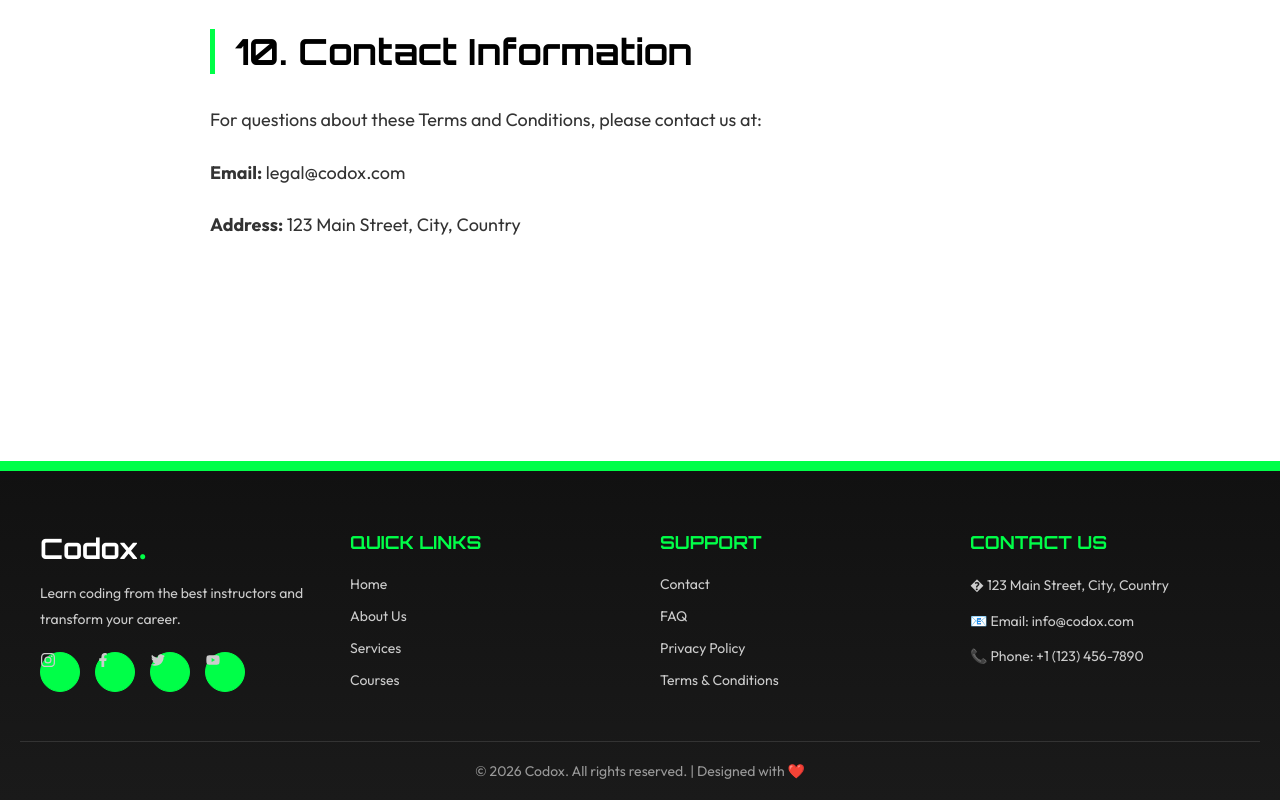
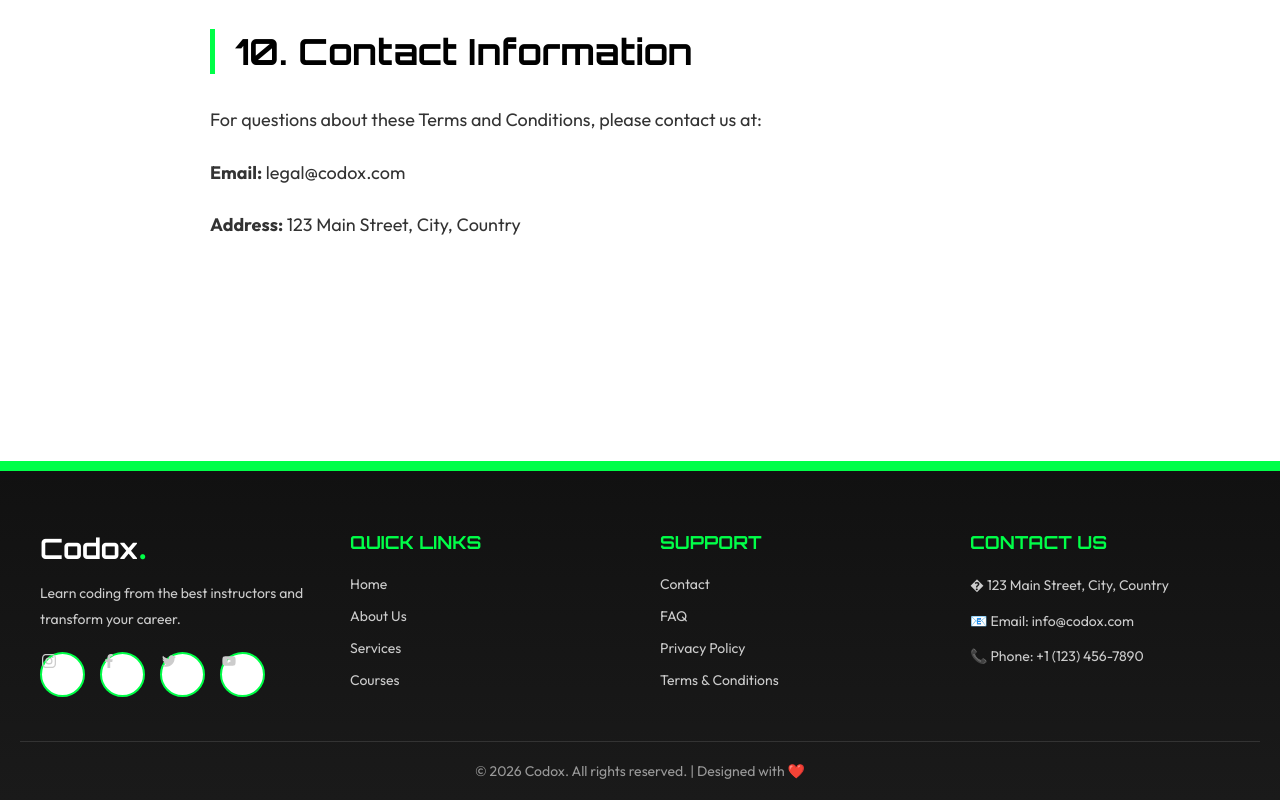
Before and after one commit to Jagdish-Giri/codox, a React app in the folder frontend/: page /terms in a window 1280 px wide. Shown: the part 2644-3444 px from the top of the page. Built offline with nearby package versions, Linux system fonts and the light colour scheme; the HTML template or start-up script is replaced by a standard one; a web font is replaced by a local one.

Commit message:
Improve social icons - white background with green border and better centering

```diff
--- a/frontend/src/components/Footer/Footer.css
+++ b/frontend/src/components/Footer/Footer.css
@@ -49,28 +49,29 @@
     display: flex;
     gap: 15px;
     margin-top: 10px;
+    align-items: center;
 }
 
 .social-icon {
-    width: 40px;
-    height: 40px;
+    width: 45px;
+    height: 45px;
     display: flex;
     align-items: center;
     justify-content: center;
-    background: #00ff48;
+    background: #ffffff;
     border-radius: 50%;
     color: #111;
     text-decoration: none;
     transition: all 0.3s ease;
-    border: 1px solid #00ff48;
-    font-size: 16px;
+    border: 2px solid #00ff48;
+    font-size: 18px;
 }
 
 .social-icon:hover {
     background: #00ff48;
     color: #111;
     transform: translateY(-5px);
-    box-shadow: 0 10px 30px rgba(0, 255, 72, 0.3);
+    box-shadow: 0 10px 30px rgba(0, 255, 72, 0.4);
 }
 
 .footer-section ul {
```
